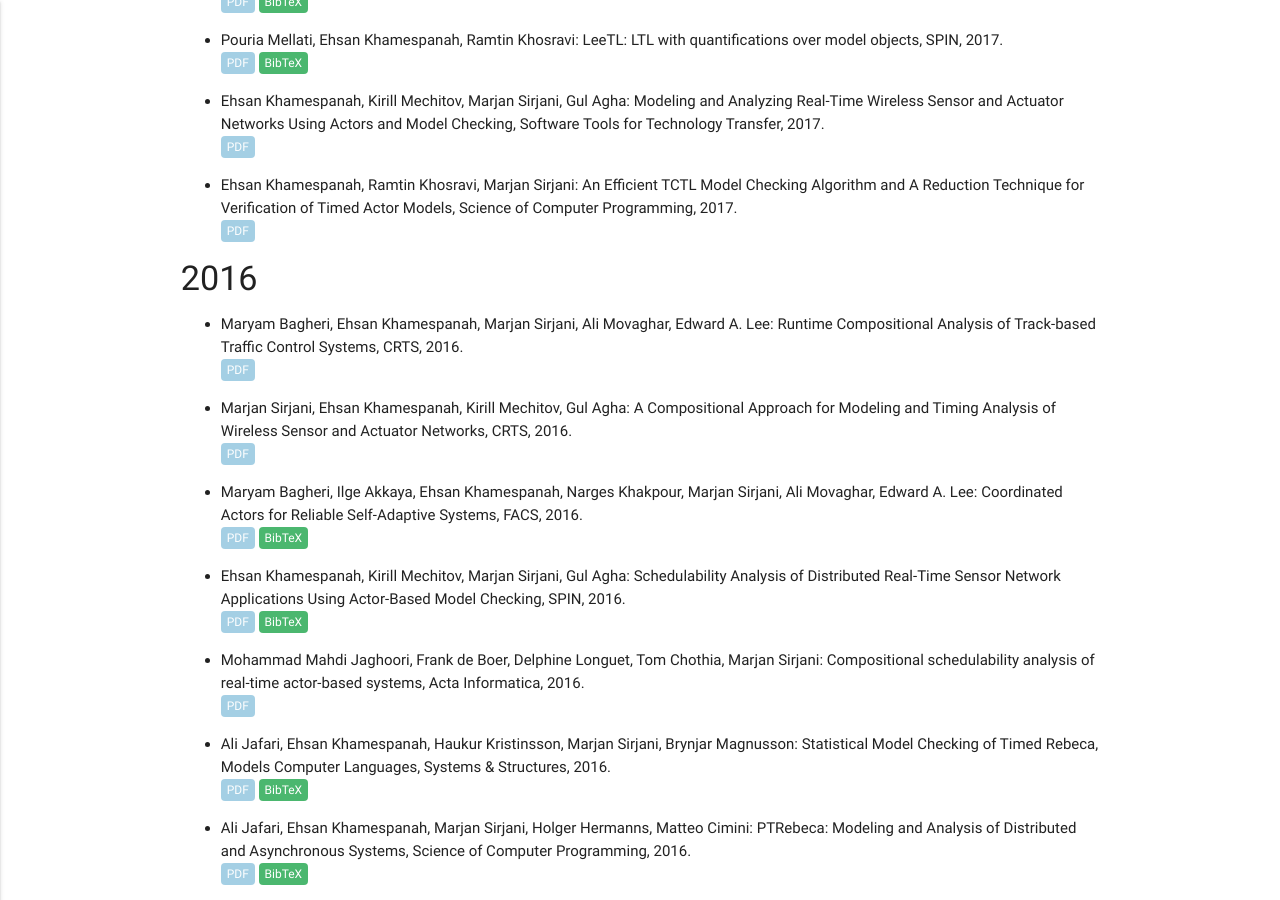
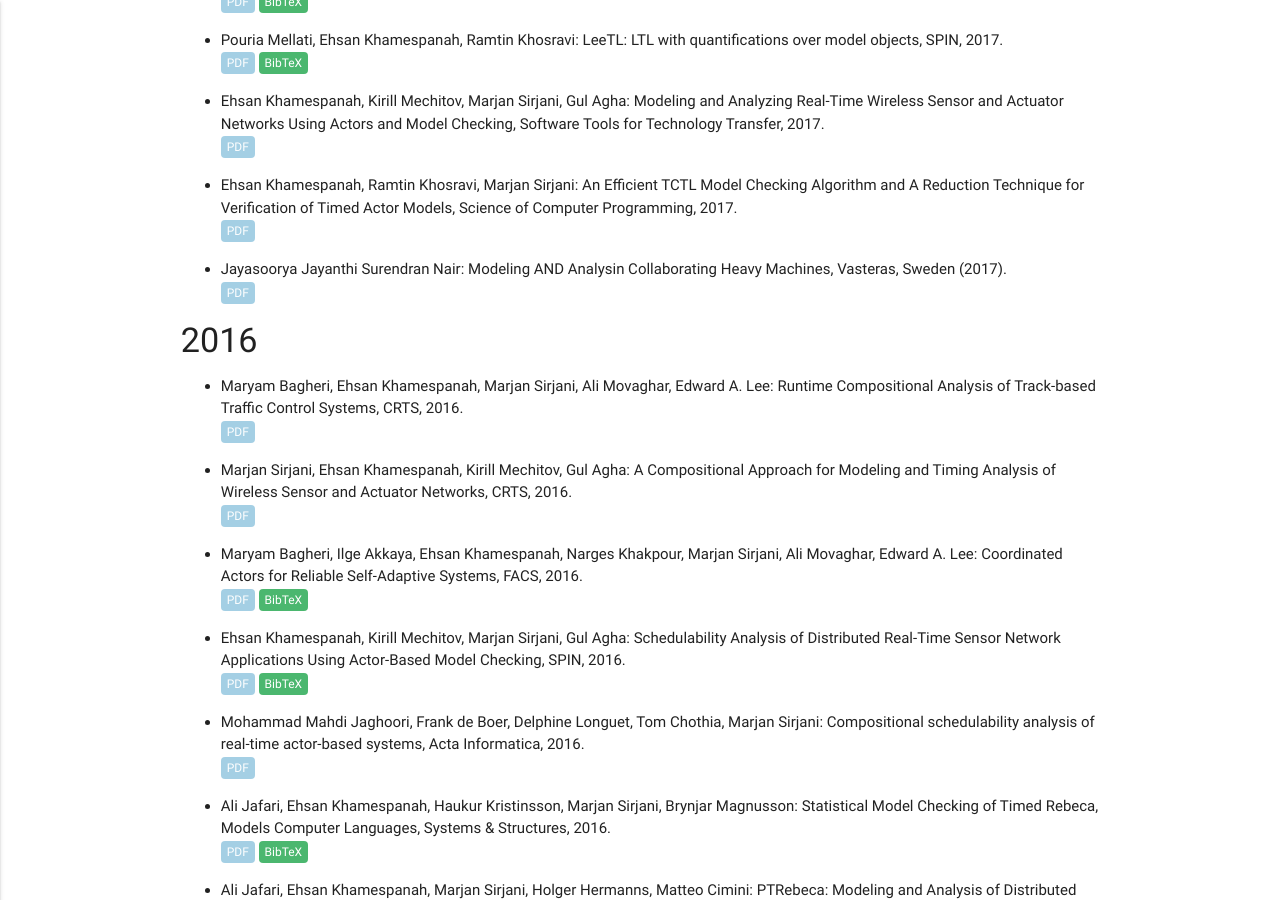
Before and after one commit to rebeca-lang/rebeca-lang.github.io, a Jekyll site: the page built from publications.md, in a window 1280 px wide and 900 px high, scrolled down 855 px. Built offline with Jekyll 4.4.1, drawn with Linux system fonts in a browser that asks for light colours.

Commit message:
Jayasoorya’s thesis is added to the publications.

```diff
--- a/publications.md
+++ b/publications.md
@@ -35,6 +35,9 @@ redirect_from: "/wiki/pmwiki.php/Rebeca/Publications"
 
 - Ehsan Khamespanah, Ramtin Khosravi, Marjan Sirjani: An Efficient TCTL Model Checking Algorithm and A Reduction Technique for Verification of Timed Actor Models, Science of Computer Programming, 2017.\\
 <a class="link link_pdf" href="/assets/papers/2017/Efficient-TCTL.pdf">PDF</a>
+
+* Jayasoorya Jayanthi Surendran Nair: Modeling AND Analysin Collaborating Heavy Machines, Vasteras, Sweden (2017).\\
+<a class="link link_pdf" href="/assets/theses/MODELLING-AND-ANALYSING-COLLABORATING-HEAVY-MACHINES.pdf">PDF</a>
 
 #### 2016
 - Maryam Bagheri, Ehsan Khamespanah, Marjan Sirjani, Ali Movaghar, Edward A. Lee: Runtime Compositional Analysis of Track-based Traffic Control Systems, CRTS, 2016.\\
```
Also changed, not shown: 1 other file.
